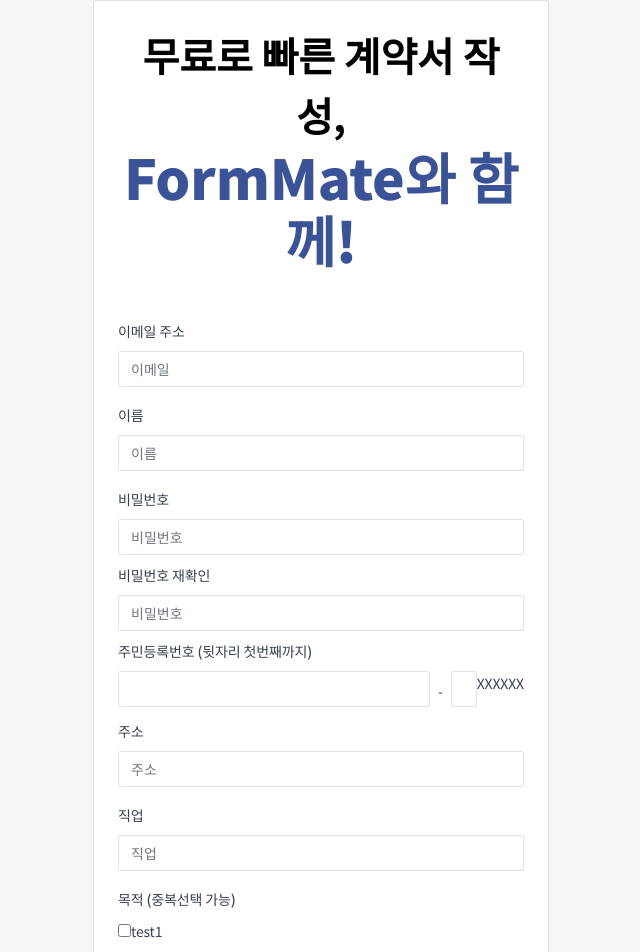
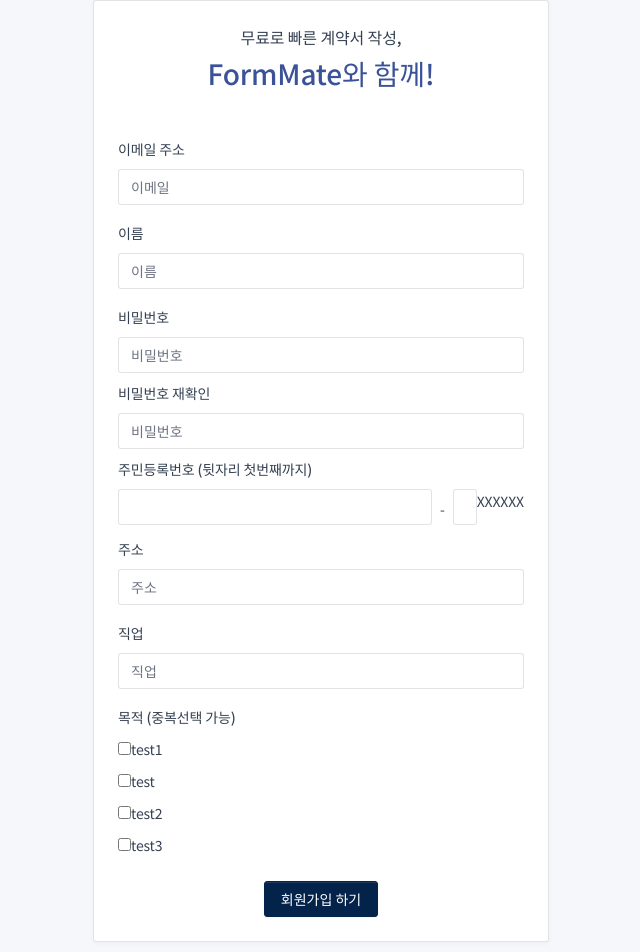
Before and after one commit to cherry-in/formMate, a React (Create React App) app: page /signup in a window 1280 px wide. Shown: the part 174-1126 px from the top of the page, without its empty margins (319-959 px from the left). Built offline with nearby package versions, Linux system fonts and the light colour scheme.

Commit message:
Fix: 끝나지 않는 디버깅... + 비번 해싱

```diff
--- a/package.json
+++ b/package.json
@@ -7,6 +7,7 @@
     "@testing-library/react": "^11.2.5",
     "@testing-library/user-event": "^12.7.1",
     "axios": "^0.21.1",
+    "bcryptjs": "^2.4.3",
     "bootstrap": "^4.6.0",
     "history": "^5.0.0",
     "react": "^17.0.1",
--- a/src/pages/Login/index.jsx
+++ b/src/pages/Login/index.jsx
@@ -1,6 +1,9 @@
 import React, { useState } from 'react';
 import Nav from '../../component/Nav/index';
 import './styles.scss';
+import bcrypt from 'bcryptjs'
+
+const salt = bcrypt.genSaltSync(10)
 
 const Login = () => {
 
@@ -11,8 +14,10 @@
 
 
     const submit = (e) => {
+        let hashingForm = form;
+        hashingForm.password = bcrypt.hashSync(form.password, '$2a$10$CwTycUXWue0Thq9StjUM0u')
         e.preventDefault();
-        console.log(form);
+        console.log(hashingForm);
     }
 
     const handleChange = (e) => {
@@ -25,12 +30,12 @@
             <Nav />
             <div className="" /* style="position:relative" */>
                 <div className="filling"></div>
-                <form className="login-card card-md bg-transparent needs-validation" onSubmit={submit} autoComplete="on" /* style="position:absolute" */ noValidate>
+                <form className="login-card card-md bg-transparent needs-validation" onSubmit={submit} autoComplete="on" noValidate>
                     <div className="login-card-body">
-                        <div class="bg-img"></div>
+                        <div className="bg-img"></div>
 
-                        <h3 className="text-center text-uppercase">무료로 빠른 계약서 작성,</h3>
-                        <h1 className='text-blue text-center mb-5'>FormMate와 함께!</h1>
+                        <h3 className="login-h3 text-center text-uppercase">무료로 빠른 계약서 작성,</h3>
+                        <h1 className='login-h1 text-blue text-center mb-5'>FormMate와 함께!</h1>
 
                         <div className="mb-3">
                             <input
@@ -55,8 +60,8 @@
                             />
                             <div className="invalid-feedback">Password Field is required.</div>
                         </div>
-                        <div className="form-footer">
-                            <button type="submit" className="btn btn-primary btn-block" >
+                        <div className="login-form-footer">
+                            <button type="submit" className="login-button btn btn-primary btn-block" >
                                 로그인
                                 <div className=''></div>
                             </button>
--- a/src/pages/Login/styles.scss
+++ b/src/pages/Login/styles.scss
@@ -4,7 +4,7 @@
     font-family: 'Noto Sans KR', sans-serif
 }
 
-.login-input, button {
+.login-input, .login-button {
     font: inherit;
 }
 
@@ -56,7 +56,7 @@
   }
 
 
-h3{
+.login-h3{
     font-family: 'Noto Sans KR', sans-serif !important;
     font-weight: 700;
     font-size: 40px;
@@ -65,7 +65,7 @@
     padding:0;
 }
 
-h1{
+.login-h1{
     font-family: 'Noto Sans KR', sans-serif !important;
     font-weight: 900;
     font-size: 55px;
@@ -98,7 +98,7 @@
     display: block;
 }
 
-.form-footer{
+.login-form-footer{
     background-color: #3a5297 !important;
     border:none;
     width: 300px;
@@ -114,7 +114,7 @@
     border-radius: 15px;
 }
 
-button{
+.login-button{
     font-size: 27px !important;
     background-color: #3a5297 !important;
     border:none !important;
--- a/src/pages/SignUp/index.jsx
+++ b/src/pages/SignUp/index.jsx
@@ -2,14 +2,21 @@
 import './styles.scss';
 import axios from '../../axios'
 import Nav from '../../component/Nav/index';
+import bcrypt from 'bcryptjs'
+
+const salt = bcrypt.genSaltSync(10)
 
 const SignUp = () => {
 
     const [form, setForm] = useState({
+        email: '',
         name: '',
-        email: '',
         password: '',
-        date: '',
+        birth: '',
+        sex: '',
+        address: '',
+        job: '',
+        purpose: '',
     })
 
     const signUp = async () => {
@@ -20,8 +27,10 @@
     }
 
     const submit = (e) => {
+        let hashingForm = form;
+        hashingForm.password = bcrypt.hashSync(form.password, '$2a$10$CwTycUXWue0Thq9StjUM0u')
         e.preventDefault();
-        console.log(form);
+        console.log(hashingForm);
     }
 
     const handleChange = (e) => {
@@ -104,6 +113,7 @@
                                     type="text"
                                     className="form-control has-error"
                                     name="birth"
+                                    maxLength={6}
                                     placeholder=""
                                     onChange={handleChange}
                                     required
@@ -112,8 +122,9 @@
                                 <div className='p-2'>-</div>
                                 <input
                                     type="text"
-                                    className="form-control has-error w-1"
+                                    className="form-control has-error p-1 w-4"
                                     name="sex"
+                                    maxLength={1}
                                     placeholder=""
                                     onChange={handleChange}
                                     required
@@ -128,13 +139,13 @@
                             <input
                                 className="form-control has-error"
                                 name="address"
-                                type="name"
+                                type="text"
                                 placeholder="주소"
                                 autoComplete="off"
                                 onChange={handleChange}
                                 required
                             />
-                            <div className="invalid-feedback">E-Mail field required.</div>
+                            <div className="invalid-feedback">Address field required.</div>
                         </div>
 
                         <div className="mb-3">
@@ -161,7 +172,7 @@
                                 onChange={handleChange}
                                 required
                             />
-                            <label for="test1">test1</label>
+                            <label htmlFor="test1">test1</label>
                             <br />
                             <input
                                 className="has-error"
@@ -171,7 +182,7 @@
                                 onChange={handleChange}
                                 required
                             />
-                            <label for="test1">test</label>
+                            <label htmlFor="test1">test</label>
                             <br />
                             <input
                                 className="has-error"
@@ -181,7 +192,7 @@
                                 onChange={handleChange}
                                 required
                             />
-                            <label for="test2">test2</label>
+                            <label htmlFor="test2">test2</label>
                             <br />
                             <input
                                 className="has-error"
@@ -191,12 +202,12 @@
                                 onChange={handleChange}
                                 required
                             />
-                            <label for="test3">test3</label>
+                            <label htmlFor="test3">test3</label>
                             <br />
-                            <div className="invalid-feedback">E-Mail field required.</div>
+                            <div className="invalid-feedback">Purpose field required.</div>
                         </div>
-                        <div className="form-footer">
-                            <button type="submit" className="btn btn-primary btn-block">
+                        <div className="text-center">
+                            <button type="submit" className="btn btn-primary">
                                 회원가입 하기
                             </button>
                         </div>
```
Also changed, not shown: 1 other file (tests, documents, lock files or other folders).
